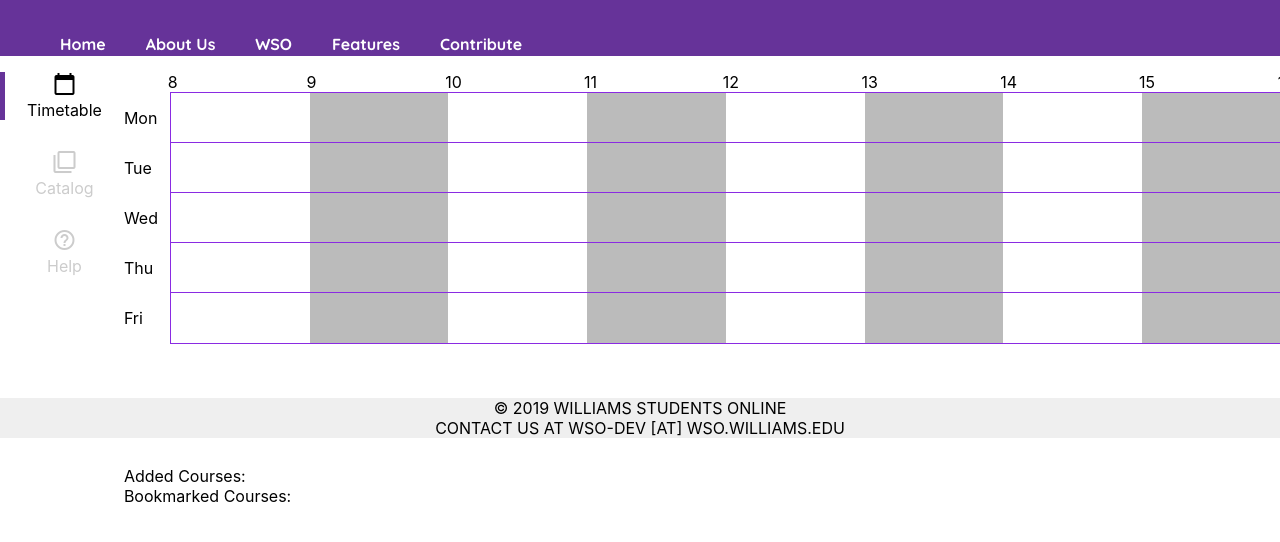
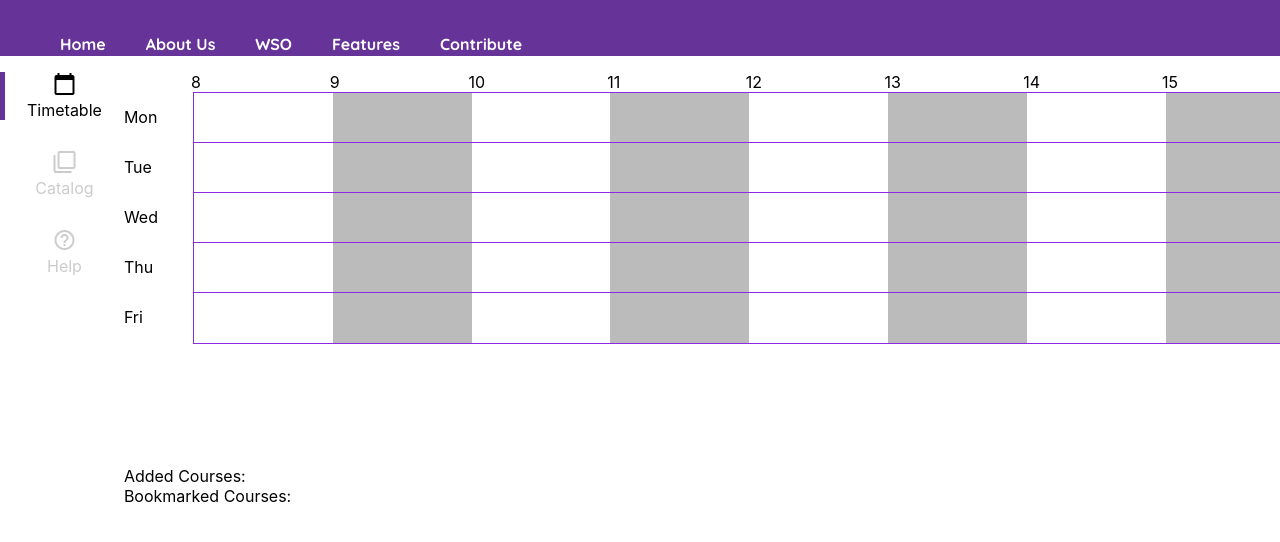
Before and after one commit to walnutdust/course-scheduler-react, a React (Create React App) app: page / in a window 1280 px wide. Shown: the top 542 px of the page. Built offline with nearby package versions, Linux system fonts and the light colour scheme.

Commit message:
Fixed timetable display

```diff
--- a/src/components/App.js
+++ b/src/components/App.js
@@ -53,7 +53,7 @@ class App extends Component {
                     <div class="main-container">{this.getActive()}</div>
                 </div>
 
-                <Footer />
+
             </div>
         );
     }
--- a/src/components/Schedule.css
+++ b/src/components/Schedule.css
@@ -1,7 +1,8 @@
 .day {
     line-height: 50px;
     height: 50px;
-    display: block;
+    min-height: 1em;
+    display: flex;
     width: 200%;
 }
 
@@ -34,7 +35,7 @@
 
 .day-title {
     display: inline-block;
-    width: 2%;
+    width: 3%;
 }
 
 .odd {
@@ -45,16 +46,27 @@
     position: relative;
     background-color: orange;
     height: 90%;
-    top: -5px;
     display: inline-block;
     border-bottom: 2px solid red;
     line-height: 40px;
 }
 
+.course-slot div {
+    font-size: 10px;
+    line-height: 10px;
+    height: 10px;
+}
+
+.course-slot-title {
+    font-weight: 700;
+}
+
 .course-containers {
     border: 1px solid blueviolet;
     display: inline-block;
+    position: relative;
     width: 84%;
+    height: 100%;
     background: repeating-linear-gradient(
         to right,
         #fff 0% calc(100% / 14),
@@ -67,6 +79,6 @@
 }
 
 .buffer {
-    width: 1.9%;
+    width: 2.9%;
     display: inline-block;
 }
--- a/src/components/Schedule.js
+++ b/src/components/Schedule.js
@@ -29,24 +29,24 @@ const Schedule = ({added}) => {
         if (slot.length === 0) return;
         const leftAttr = ((parseInt(slot[0][0]) - 8 * 60) * (100 / 14)) / 60 + '%';
         const widthAttr = (parseInt(slot[0][1]) * (100 / 14)) / 60 + '%';
-        console.log(slot);
-        console.log(slot[0]);
-        console.log(widthAttr);
 
         return (
             <div class="course-slot" style={{left: leftAttr, width: widthAttr}}>
-                !!!
+                <div class="course-slot-title">Title</div>
+                <div>Type</div>
+                <div>Location</div>
+                <div>Time</div>
             </div>
         );
     };
 
     const DayComponent = (day) => {
         return (
-            <li class="day">
+            <li class="day row">
                 <div class="day-title">{day}</div>
+                {}
                 <div class="course-containers">
                     {courseDay[day].map((slot) => CourseSlot(slot))}
-                    &nbsp;
                 </div>
             </li>
         );
```
